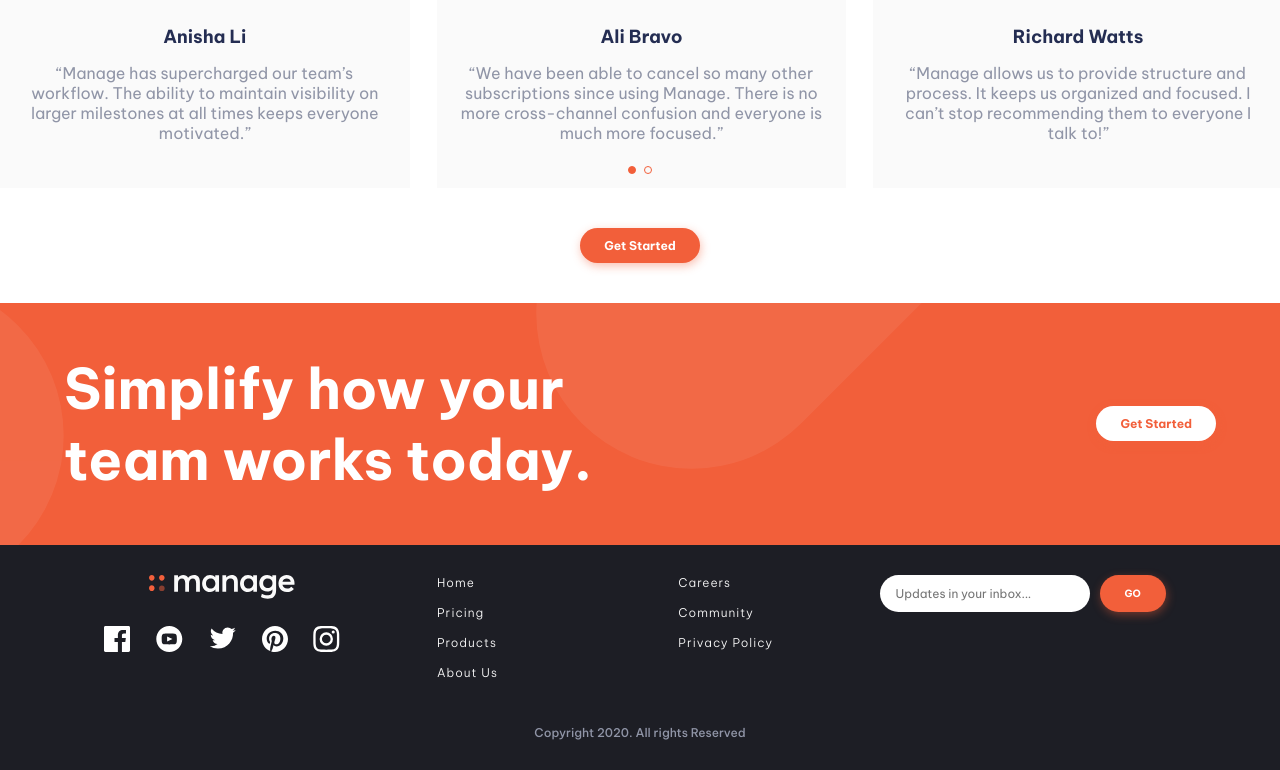
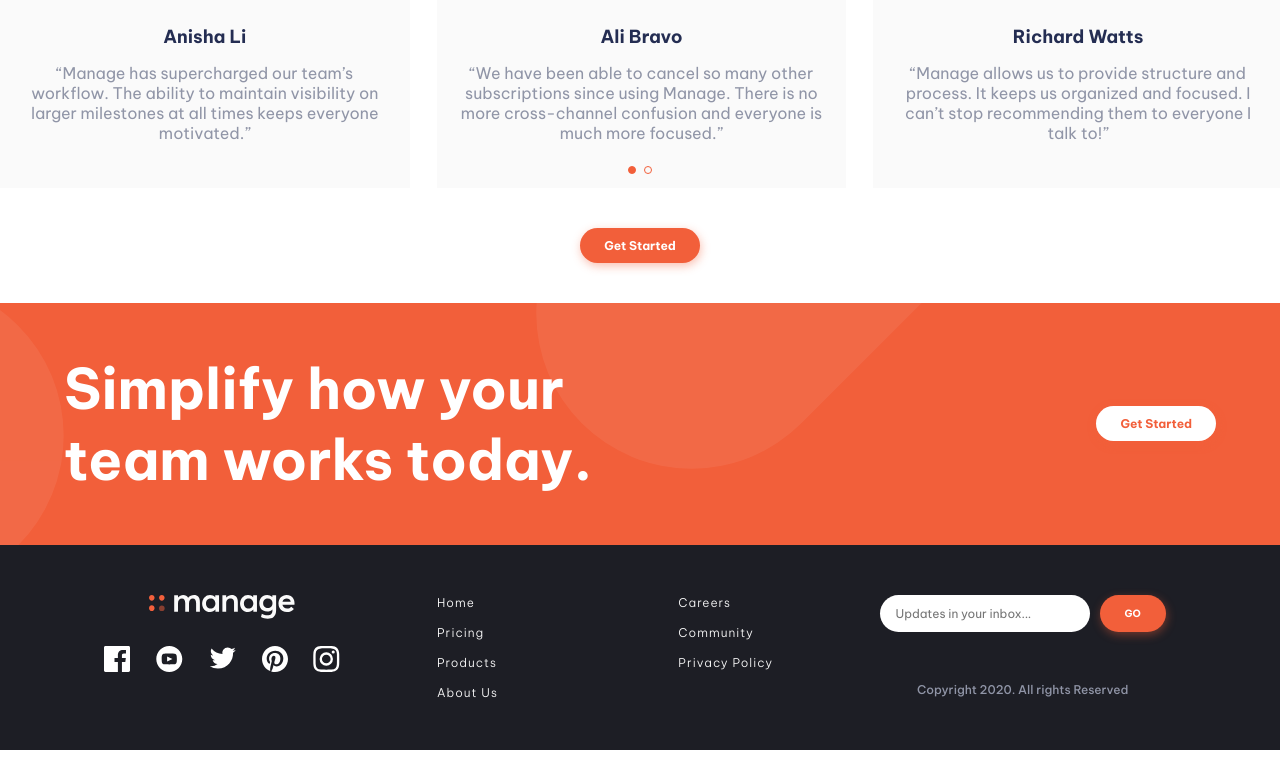
Before and after one commit to Luisgustavom1/Manage-challenge-hub, a React (Vite) app: page / in a window 1280 px wide. Shown: the part 1318-2088 px from the top of the page. Built offline with nearby package versions, Linux system fonts and the light colour scheme.

Commit message:
finish footer

```diff
--- a/src/Components/Footer/index.tsx
+++ b/src/Components/Footer/index.tsx
@@ -24,6 +24,7 @@ function Footer() {
           <input placeholder="Updates in your inbox..." />
           <Button>GO</Button>
         </div>
+        <p className="subtitle copy-one">Copyright 2020. All rights Reserved</p>
       </span>
       <section className="container-links">
         <div className="collumn">
@@ -91,7 +92,7 @@ function Footer() {
           </svg>
         </article>
       </div>
-      <p className="subtitle">Copyright 2020. All rights Reserved</p>
+      <p className="subtitle copy-two">Copyright 2020. All rights Reserved</p>
     </footer>
   );
 }
--- a/src/Components/Footer/styles.scss
+++ b/src/Components/Footer/styles.scss
@@ -5,7 +5,7 @@
   display: flex;
   justify-content: space-around;
   flex-wrap: wrap;
-  gap: 45px;
+  grid-gap: 45px;
   padding: 30px 20px;
 
   .container-input {
@@ -84,9 +84,13 @@
   }
 }
 
+.copy-one {
+  display: none;
+}
+
 @media (min-width: 985px) {
   .container-footer {
-    padding: 30px 80px;
+    padding: 50px 80px;
   }
   .container-logo {
     order: 1;
@@ -101,7 +105,11 @@
   .container-input {
     order: 3;
   }
-  .subtitle {
-    order: 4;
+  .copy-one {
+    display: block;
+    margin-top: 50px;
+  }
+  .copy-two {
+    display: none;
   }
 }
```
